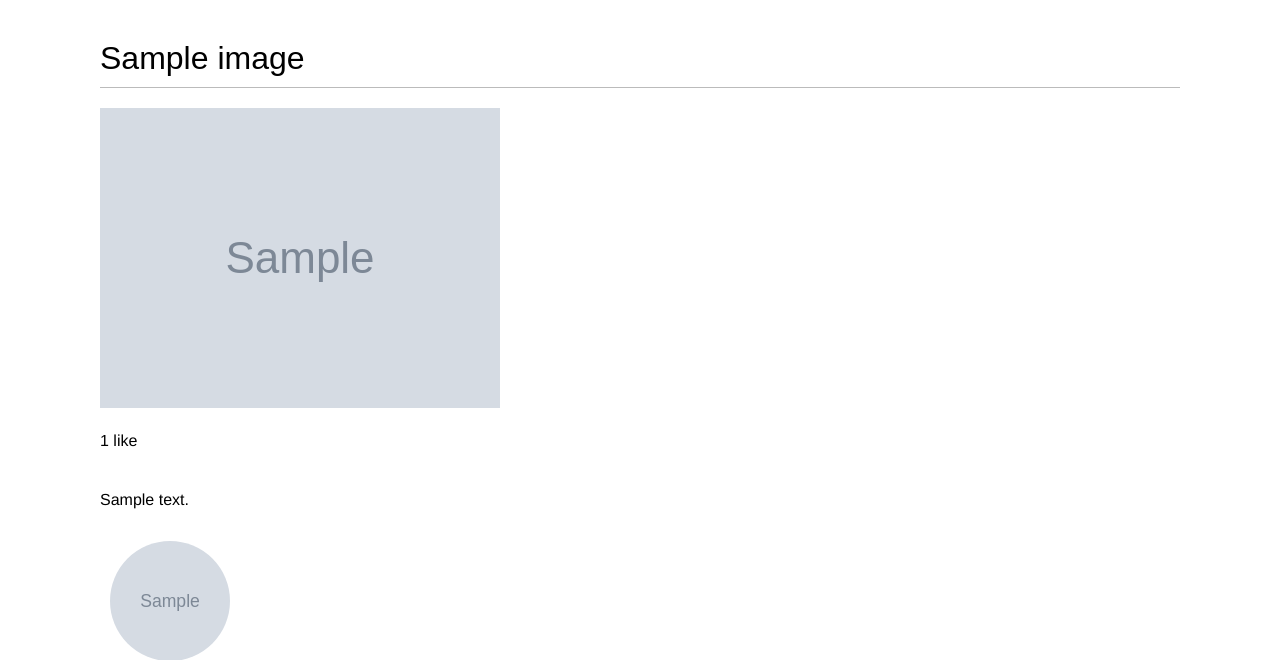
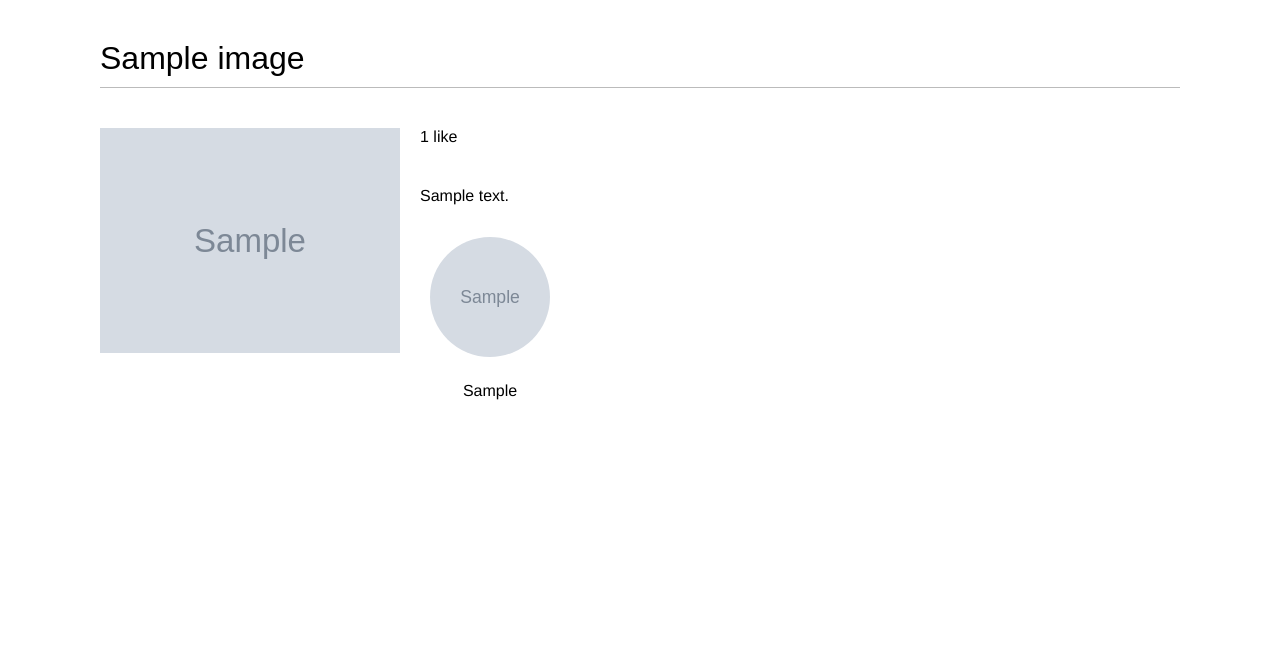
Before and after one commit to iDrwish/photo-sharing-website, a Django app: template images/templates/images/image/details.html in a window 1280 px wide. Shown: the part 47-707 px from the top of the page. Run offline with Django 3.2, Linux system fonts and the light colour scheme; the template is opened without the code that fills it: most values are stand-ins (such as "Sample title", 1, 10 or a date in 2020); grey boxes marked "Sample" are stand-in pictures; some libraries are stand-ins or nearby versions; some web fonts are replaced.

Commit message:
Added a functionality to display image thumbnail in images/image/details.html using sorl-thumbnail app

```diff
--- a/bookmarks/urls.py
+++ b/bookmarks/urls.py
@@ -32,5 +32,7 @@
 
 
 if settings.DEBUG:
+    urlpatterns += static(settings.STATIC_URL,
+                          document_root=settings.STATIC_ROOT)
     urlpatterns += static(settings.MEDIA_URL,
                           document_root=settings.MEDIA_ROOT)
--- a/images/forms.py
+++ b/images/forms.py
@@ -9,7 +9,7 @@
     class Meta:
         model = Image
         fields = ('title', 'url', 'description')
-        # widgets = {'url': forms.HiddenInput}
+        widgets = {'url': forms.HiddenInput}
 
 
     def clean_url(self):
--- a/images/templates/images/image/details.html
+++ b/images/templates/images/image/details.html
@@ -6,7 +6,13 @@
 {% block content %}
 <h1>{{ image.title }}</h1>
 
-<img src="{{ image.image.url }}" class="image-details"/>
+  {% load thumbnail %}
+   {% thumbnail image.image "300" as im %}
+     <a href="{{ image.image.url }}">
+       <img src="{{ im.url }}" class="image-detail">
+     </a>
+   {% endthumbnail %}
+
 {% with total_likes=image.user_like.count %}
 
 <div class="image-info">
```
Also changed, not shown: db.sqlite3, media/images/2018/07/06/i-has-a-bucket_FJvmVGg.jpg (added), media/images/2018/07/06/i-has-a-bucket_e8FqXe1.jpg (added), media/images/2018/07/06/i-has-a-bucket_mTdWv4s.jpg (added), media/images/2018/07/06/i-has-a-bucket_qaoVGuT.jpg (added), media/images/2018/07/06/i-has-a-bucket_qbwfilR.jpg (added), media/images/2018/07/06/i-has-a-bucket_qiDw57C.jpg (added), 1 other file.
